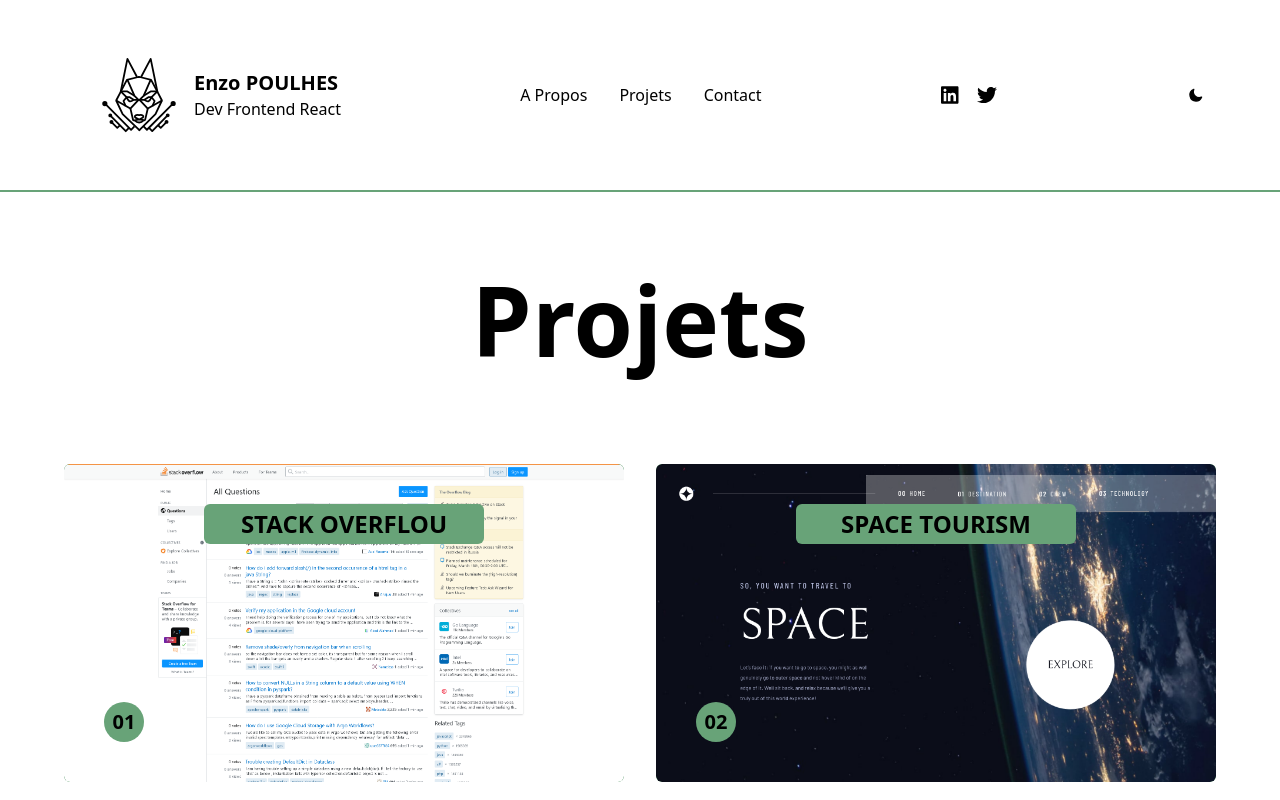
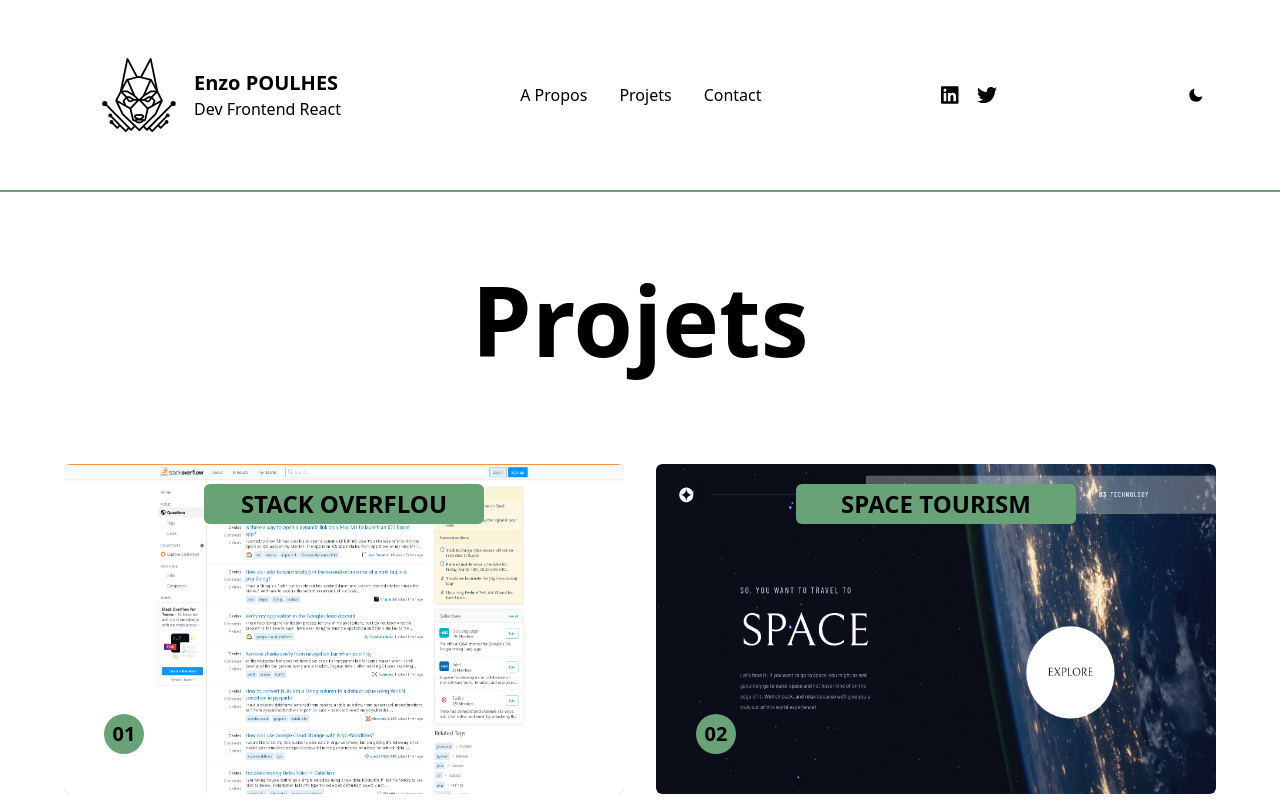
Before and after one commit to CrazyWolv/crazywolv-portfolio, a Next.js app: page /projects in a window 1280 px wide. Shown: the top 800 px of the page. Built offline with nearby package versions, Linux system fonts and the light colour scheme.

Commit message:
Card WIP

```diff
--- a/components/Card.js
+++ b/components/Card.js
@@ -1,28 +1,36 @@
+import {useState} from "react";
+
 export default function Card({imgUrl, title, link, techs, number}) {
-
-    // Function to flip a project card
-    function toggleFlip(evt){
-        evt.classList.toggle('flip-card');
-    }
+    const [isFlipped, setIsFlipped] = useState(false);
 
     return (
         <>
             {/* 1 Card */}
 
-            <div className="bg-transparent relative cursor-pointer rounded-md group perspective-1000">
-                    <div className="card preserve-3D relative overflow-hidden rounded-md w-full h-full duration-1000" onClick={(evt) => {toggleFlip(evt.currentTarget)}}>
+            <div className="bg-transparent relative rounded-lg group w-[375px] h-[250px] md:w-[560px] md:h-[330px] cursor-pointer perspective-1000">
+                    <div className={`card preserve-3D relative overflow-hidden rounded-md w-full h-full duration-1000 ${isFlipped ? "flip-card" : ""}`}>
+
+                           {/* Front of the Card */}
+                    <div className="front rounded-md bg-dark" onClick={() => (setIsFlipped(!isFlipped))}>
+                            <div className="absolute w-full flex justify-center text-center">
+                                    <p className="w-1/2 uppercase mt-5 font-bold text-xl md:text-2xl rounded-md px-5 py-1 bg-secondary z-10">{title}</p>
+                                </div>
+                            <p className="absolute bottom-5 left-5 md:bottom-10 md:left-10 font-bold text-xl bg-secondary rounded-full w-[40px] h-[40px] flex items-center justify-center z-10">{number}</p>
+                            <img src={imgUrl} alt={`Image de présentation pour ${title}`} className="absolute w-full h-full rounded-md" />
+                        </div>
+
 
                         {/* Back of the Card */}
-                    <div className="back absolute w-full h-full backface-hidden bg-secondary flex flex-col justify-start">
+                    <div className="back rounded-md bg-light flex flex-col justify-start" onClick={() => (setIsFlipped(!isFlipped))}>
                             {/* Title Div */}
                         <div className="absolute w-full flex justify-center text-center">
-                                    <p className="w-1/2 uppercase mt-10 font-bold text-2xl rounded-md px-5 py-1">
+                                    <p className="w-full uppercase md:mt-5 font-bold text-xl md:text-2xl rounded-md px-5 py-1">
                                         {title}
                                     </p>
                                 </div>
 
                                 {/* Project Description */}
-                                <div className="w-full pl-10">
+                                <div className="absolute w-full pl-10 pt-10 md:pt-20">
                                     blah blah blah
                                 </div>
 
@@ -40,20 +48,13 @@ export default function Card({imgUrl, title, link, techs, number}) {
 
                                 {/* "Go GitHub" button */}
                                 <div className="flex items-center justify-center w-full">
-                                    <button className="absolute py-3 px-5 bottom-5 rounded-md bg-light">
+                                    <button href={link} target="_blank" rel="noreferrer" className="absolute py-2 px-3 md:py-3 md:px-5 bottom-3 md:bottom-5 rounded-md bg-secondary font-bold">
                                         Check le GitHub
                                     </button>
                                 </div>
                         </div>
 
-                        {/* Front of the Card */}
-                    <div className="front w-full h-full rounded-md backface-hidden z-10">
-                            <div className="absolute w-full flex justify-center text-center">
-                                    <p className="w-1/2 uppercase mt-10 font-bold text-2xl rounded-md px-5 py-1 bg-secondary">{title}</p>
-                                </div>
-                            <p className="bottom-5 left-5 md:bottom-10 md:left-10 font-bold text-xl bg-secondary rounded-full w-[40px] h-[40px] flex items-center justify-center absolute">{number}</p>
-                            <img src={imgUrl} alt={`Image de présentation pour ${title}`} className="w-full h-full rounded-md" />
-                        </div>
+
                     </div>
                 </div>
         </>
--- a/styles/globals.css
+++ b/styles/globals.css
@@ -3,32 +3,16 @@
 @tailwind utilities;
 
 .card{
+    transform: rotateY(0deg) translateY(0) perspective(1000px);
+    -webkit-transform: rotateY(0deg) translateY(0) perspective(1000px);
+    -moz-transform: rotateY(0deg) translateY(0) perspective(1000px);
+    -ms-transform: rotateY(0deg) translateY(0) perspective(1000px);
+    -o-transform: rotateY(0deg) translateY(0) perspective(1000px);
     transition: transform 0.8s cubic-bezier(0.175, 0.885, 0.32, 1.275);
     -webkit-transition: transform 0.8s cubic-bezier(0.175, 0.885, 0.32, 1.275);
     -moz-transition: transform 0.8s cubic-bezier(0.175, 0.885, 0.32, 1.275);
     -ms-transition: transform 0.8s cubic-bezier(0.175, 0.885, 0.32, 1.275);
     -o-transition: transform 0.8s cubic-bezier(0.175, 0.885, 0.32, 1.275);
-}
-
-.front, .back{
-    backface-visibility: hidden;
-    -webkit-backface-visibility: hidden;
-}
-
-.front{
-    transform: rotate(0deg);
-    -webkit-transform: rotate(0deg);
-    -moz-transform: rotate(0deg);
-    -ms-transform: rotate(0deg);
-    -o-transform: rotate(0deg);
-}
-
-.back{
-    transform: rotate(180deg);
-    -webkit-transform: rotate(180deg);
-    -moz-transform: rotate(180deg);
-    -ms-transform: rotate(180deg);
-    -o-transform: rotate(180deg);
 }
 
 .card.flip-card{
@@ -38,3 +22,27 @@
     -ms-transform:rotateY(180deg);
     -o-transform:rotateY(180deg);
 }
+
+.card .front,
+.card .back{
+    position:absolute;
+    backface-visibility: hidden;
+    -webkit-backface-visibility: hidden;
+    width:100%; height:100%;
+}
+
+.card .front{
+    transform: rotateY(0deg);
+    -webkit-transform: rotateY(0deg);
+    -moz-transform: rotateY(0deg);
+    -ms-transform: rotateY(0deg);
+    -o-transform: rotateY(0deg);
+}
+
+.card .back{
+    transform: rotateY(180deg);
+    -webkit-transform: rotateY(180deg);
+    -moz-transform: rotateY(180deg);
+    -ms-transform: rotateY(180deg);
+    -o-transform: rotateY(180deg);
+}
```
